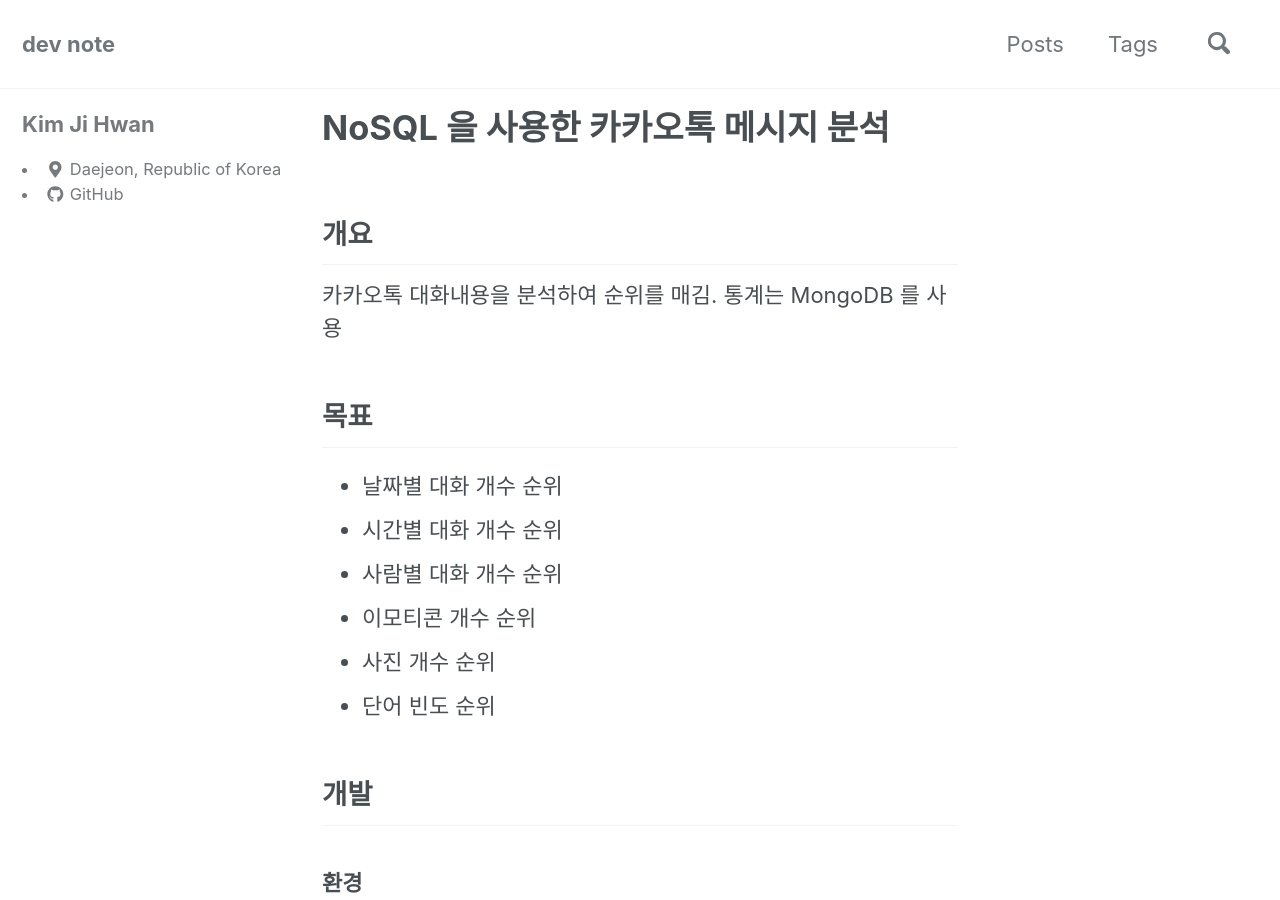
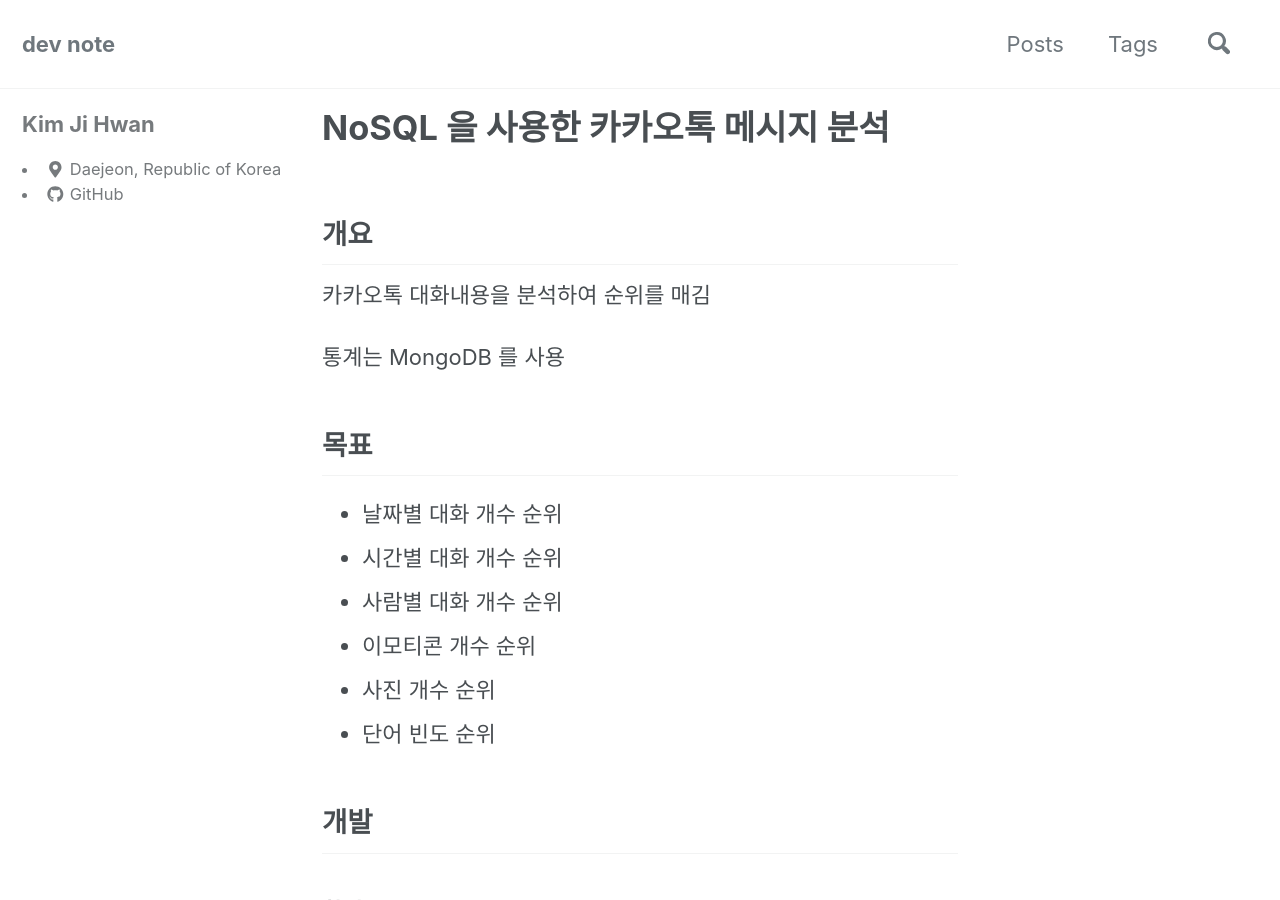
Before and after one commit to kimjh0/kimjh0.github.io, a Jekyll site: the page built from _posts/2019-02-12-NoSQL 을 사용한 카카오톡 메시지 분석.md, in a window 1280 px wide and 900 px high. Built offline with Jekyll 4.4.1, drawn with Linux system fonts in a browser that asks for light colours; cached includes are drawn as plain includes; nearby versions of some CDN libraries.

```diff
--- a/_posts/2019-02-12-NoSQL 을 사용한 카카오톡 메시지 분석.md
+++ b/_posts/2019-02-12-NoSQL 을 사용한 카카오톡 메시지 분석.md
@@ -5,7 +5,8 @@ tags:
 ---
 
 ## 개요
-카카오톡 대화내용을 분석하여 순위를 매김.
+카카오톡 대화내용을 분석하여 순위를 매김
+
 통계는 MongoDB 를 사용
 
 ## 목표
```
